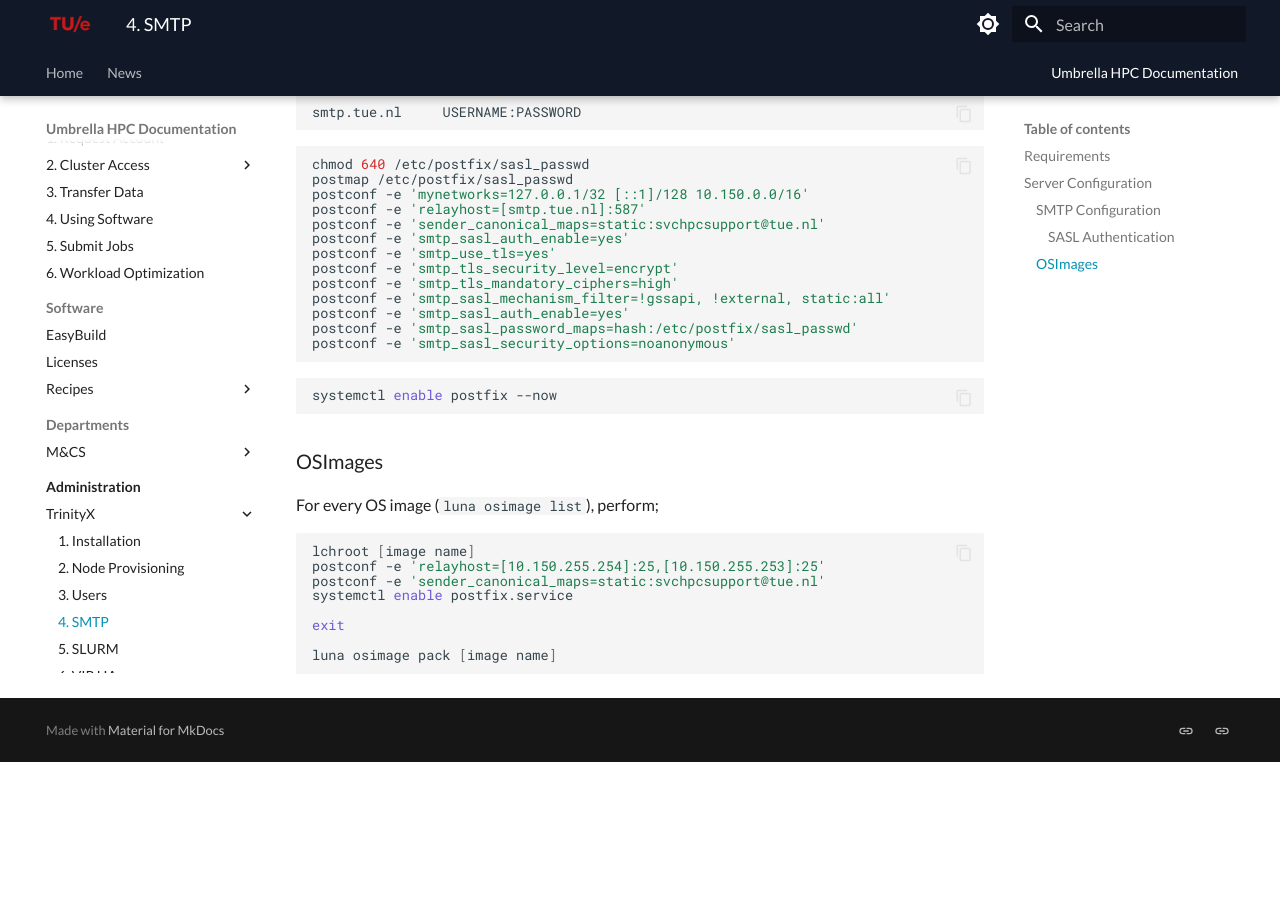
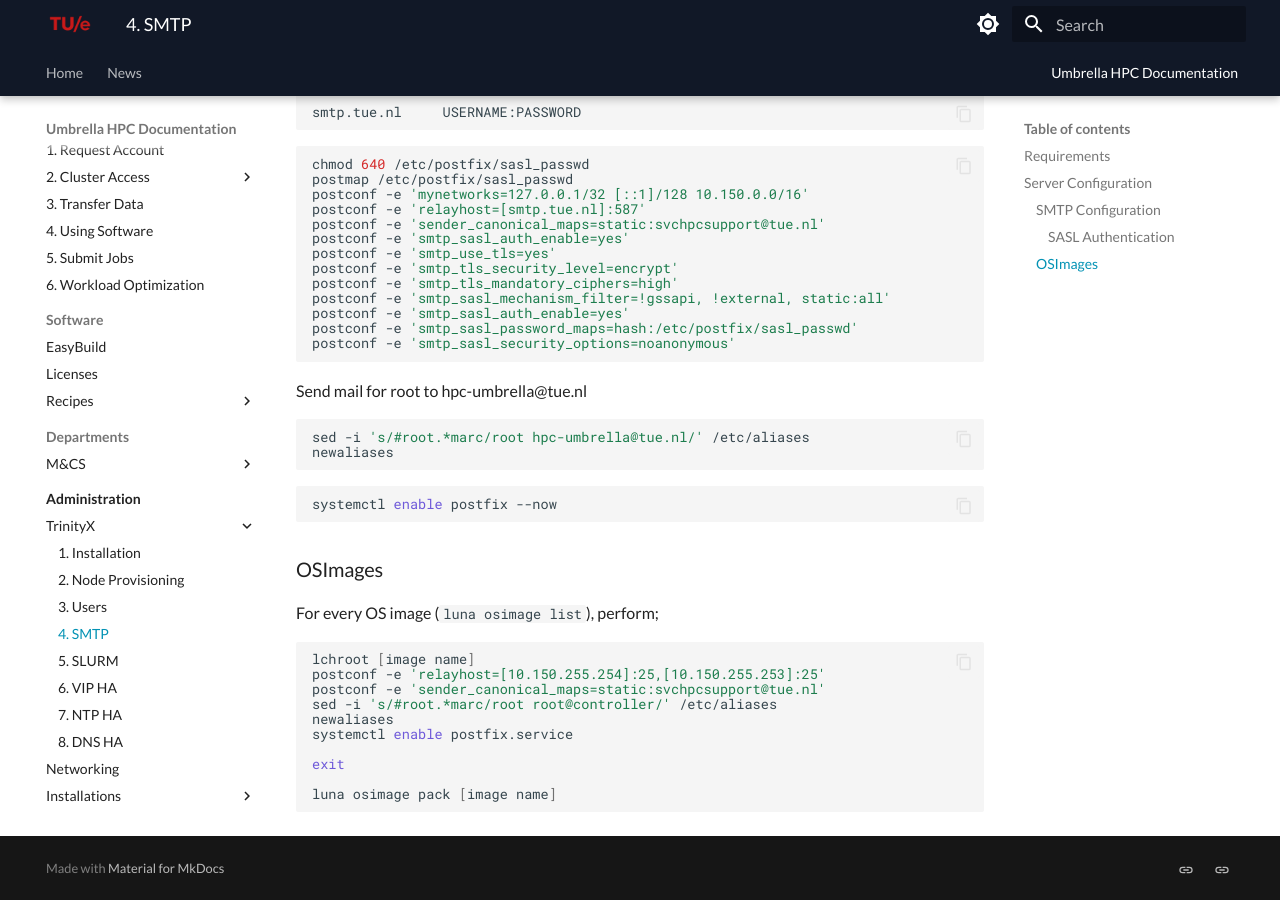
Before and after one commit to gferhpc/supercomputing.tue.nl, an MkDocs documentation site: the page built from pages/documentation/administration/trinityx/smtp.md, in a window 1280 px wide and 900 px high, scrolled down 734 px. Built offline with MkDocs 1.6.1 and Material for MkDocs 9.7.7, drawn with Linux system fonts in a browser that asks for light colours; before the commit the page ends 1496 px from its top, so only the background shows below that.

Commit message:
Update smtp.md

````diff
--- a/pages/documentation/administration/trinityx/smtp.md
+++ b/pages/documentation/administration/trinityx/smtp.md
@@ -58,6 +58,12 @@
 postconf -e 'smtp_sasl_security_options=noanonymous'
 ```
 
+Send mail for root to hpc-umbrella@tue.nl
+```shell
+sed -i 's/#root.*marc/root hpc-umbrella@tue.nl/' /etc/aliases
+newaliases
+```
+
 ```shell
 systemctl enable postfix --now
 ```
@@ -69,6 +75,8 @@
 lchroot [image name]
 postconf -e 'relayhost=[10.150.255.254]:25,[10.150.255.253]:25'
 postconf -e 'sender_canonical_maps=static:svchpcsupport@tue.nl'
+sed -i 's/#root.*marc/root root@controller/' /etc/aliases
+newaliases
 systemctl enable postfix.service
 
 exit
````
